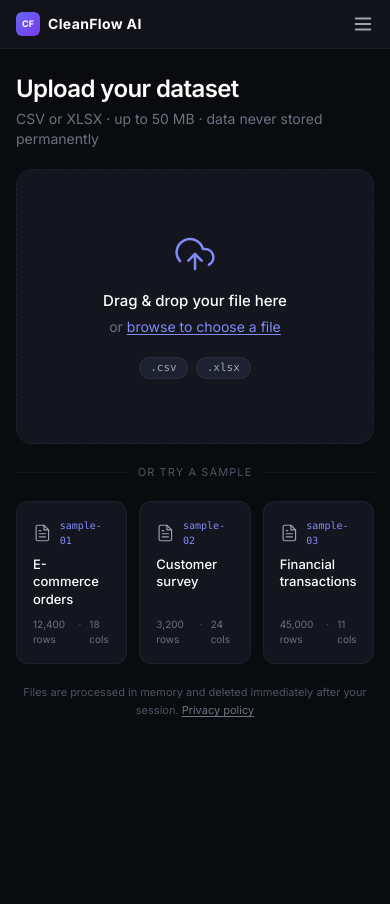
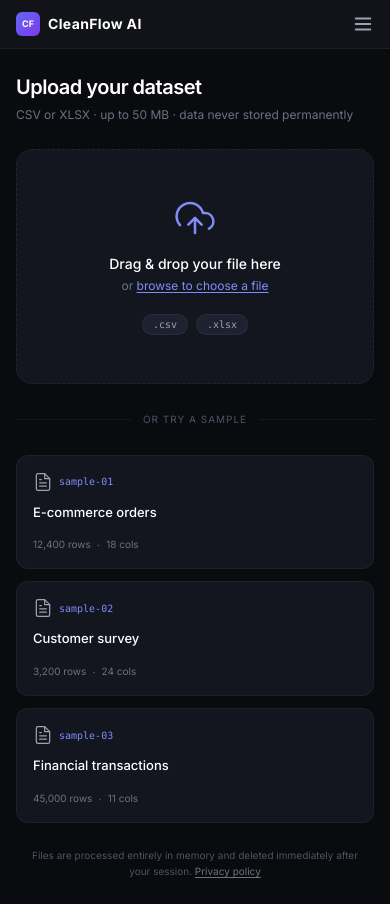
Before and after one commit to konainfatima28/CleanFlow-AI, a React (Vite) app in the folder frontend/: page /dashboard in a window 390 px wide. Before the commit the page ends 844 px from the top, so only its background shows below. Built offline with nearby package versions, Linux system fonts and the light colour scheme.

Commit message:
Update FileUploader.tsx

```diff
--- a/frontend/src/components/FileUploader.tsx
+++ b/frontend/src/components/FileUploader.tsx
@@ -1,6 +1,7 @@
+// ────────────────────────────────────────────────────────────────────────────
 // src/components/FileUploader.tsx
-// Drop-zone for CSV / XLSX uploads with animated state transitions.
-// Requires: react-dropzone, framer-motion, lucide-react
+// Drop-zone for uploads with animated state transitions — FULLY RESPONSIVE VERSION
+// ─────────────────────────────────────────────────────────────────────────────
 
 import { useCallback, useState } from "react"
 import { useDropzone } from "react-dropzone"
@@ -73,7 +74,6 @@ const SAMPLES = [
   { label: "Financial transactions", rows: "45,000 rows", cols: "11 cols" },
 ]
 
-// ─── Particle burst (decorative only) ────────────────────────────────────────
 const PARTICLES = Array.from({ length: 8 }, (_, i) => ({
   id: i,
   angle: (i / 8) * 360,
@@ -87,7 +87,6 @@ export default function FileUploader({ onUpload, loading }: Props) {
   const [errorMsg, setErrorMsg] = useState<string>("")
   const [progress, setProgress] = useState(0)
 
-  // Simulate upload progress bar while real request runs
   const startFakeProgress = () => {
     setProgress(0)
     const id = setInterval(() => {
@@ -138,7 +137,7 @@ export default function FileUploader({ onUpload, loading }: Props) {
     maxSize: 50 * 1024 * 1024,
     multiple: false,
     disabled: loading || dropState === "uploading",
-  });
+  })
 
   const reset = () => {
     setDropState("idle")
@@ -147,10 +146,8 @@ export default function FileUploader({ onUpload, loading }: Props) {
     setProgress(0)
   }
 
-  // Derive active hover state from both dropzone and manual tracking
   const isHovering = isDragActive || dropState === "hover"
 
-  // ── Border / glow colour by state ──────────────────────────────────────────
   const borderColor =
     dropState === "success" ? "rgba(74,222,128,0.6)"
     : dropState === "error"   ? "rgba(248,113,113,0.6)"
@@ -164,14 +161,14 @@ export default function FileUploader({ onUpload, loading }: Props) {
     : "none"
 
   return (
-    <div className="w-full max-w-2xl mx-auto space-y-5">
+    <div className="w-full max-w-2xl mx-auto space-y-6 min-w-0">
 
       {/* ── Header ── */}
       <div className="space-y-1">
-        <h2 className="text-2xl font-semibold tracking-tight text-white">
+        <h2 className="text-xl sm:text-2xl font-semibold tracking-tight text-white">
           Upload your dataset
         </h2>
-        <p className="text-sm text-gray-500">
+        <p className="text-xs sm:text-sm text-gray-500 leading-relaxed">
           CSV or XLSX · up to 50 MB · data never stored permanently
         </p>
       </div>
@@ -184,7 +181,7 @@ export default function FileUploader({ onUpload, loading }: Props) {
         animate={{ borderColor, boxShadow: glowColor }}
         transition={{ duration: 0.25 }}
         style={{ border: "1.5px dashed", borderColor, boxShadow: glowColor }}
-        className="relative rounded-2xl bg-[#13151f] cursor-pointer overflow-hidden select-none"
+        className="relative rounded-2xl bg-[#13151f] cursor-pointer overflow-hidden select-none w-full min-w-0"
       >
         <input {...getInputProps()} />
 
@@ -209,9 +206,8 @@ export default function FileUploader({ onUpload, loading }: Props) {
             <motion.div
               key="idle"
               initial={{ opacity: 0, y: 6 }} animate={{ opacity: 1, y: 0 }} exit={{ opacity: 0, y: -6 }}
-              className="flex flex-col items-center justify-center gap-4 py-16 px-8 text-center"
+              className="flex flex-col items-center justify-center gap-4 py-12 sm:py-16 px-4 sm:px-8 text-center"
             >
-              {/* Icon */}
               <motion.div
                 animate={isHovering ? { y: -5, scale: 1.08 } : { y: 0, scale: 1 }}
                 transition={{ type: "spring", stiffness: 300, damping: 22 }}
@@ -220,12 +216,11 @@ export default function FileUploader({ onUpload, loading }: Props) {
                 <UploadCloud />
               </motion.div>
 
-              {/* Text */}
               <div className="space-y-1">
-                <p className="text-[15px] font-medium text-white">
+                <p className="text-sm sm:text-[15px] font-medium text-white px-2">
                   {isHovering ? "Release to upload" : "Drag & drop your file here"}
                 </p>
-                <p className="text-sm text-gray-500">
+                <p className="text-xs sm:text-sm text-gray-500">
                   or{" "}
                   <span className="text-indigo-400 underline underline-offset-2 cursor-pointer">
                     browse to choose a file
@@ -233,13 +228,11 @@ export default function FileUploader({ onUpload, loading }: Props) {
                 </p>
               </div>
 
-              {/* Accepted formats */}
               <div className="flex gap-2 mt-1">
                 {["CSV", "XLSX"].map(fmt => (
                   <span
                     key={fmt}
-                    className="px-2.5 py-0.5 rounded-full text-[11px] font-mono font-medium
-                      bg-[#1e2130] text-gray-400 border border-white/5"
+                    className="px-2.5 py-0.5 rounded-full text-[10px] sm:text-[11px] font-mono font-medium bg-[#1e2130] text-gray-400 border border-white/5"
                   >
                     .{fmt.toLowerCase()}
                   </span>
@@ -253,9 +246,8 @@ export default function FileUploader({ onUpload, loading }: Props) {
             <motion.div
               key="uploading"
               initial={{ opacity: 0 }} animate={{ opacity: 1 }} exit={{ opacity: 0 }}
-              className="flex flex-col items-center justify-center gap-5 py-16 px-8 text-center"
+              className="flex flex-col items-center justify-center gap-5 py-12 sm:py-16 px-4 sm:px-8 text-center"
             >
-              {/* Spinner */}
               <div className="relative w-12 h-12">
                 <motion.div
                   animate={{ rotate: 360 }}
@@ -265,22 +257,21 @@ export default function FileUploader({ onUpload, loading }: Props) {
                 <div className="absolute inset-2 rounded-full bg-indigo-500/10" />
               </div>
 
-              <div className="space-y-0.5">
-                <p className="text-sm font-medium text-white">
+              <div className="space-y-1 w-full max-w-xs sm:max-w-md mx-auto">
+                <p className="text-xs sm:text-sm font-medium text-white truncate px-4">
                   Uploading {selectedFile?.name}
                 </p>
-                <p className="text-xs text-gray-500">{formatBytes(selectedFile?.size ?? 0)}</p>
+                <p className="text-[11px] sm:text-xs text-gray-500">{formatBytes(selectedFile?.size ?? 0)}</p>
               </div>
 
-              {/* Progress bar */}
-              <div className="w-64 h-1 bg-white/5 rounded-full overflow-hidden">
+              <div className="w-48 sm:w-64 h-1 bg-white/5 rounded-full overflow-hidden">
                 <motion.div
                   className="h-full bg-gradient-to-r from-indigo-500 to-violet-500 rounded-full"
                   style={{ width: `${progress}%` }}
                   transition={{ duration: 0.15 }}
                 />
               </div>
-              <p className="text-[11px] text-gray-600">{Math.round(progress)}%</p>
+              <p className="text-[10px] sm:text-[11px] text-gray-600">{Math.round(progress)}%</p>
             </motion.div>
           )}
 
@@ -288,11 +279,9 @@ export default function FileUploader({ onUpload, loading }: Props) {
           {dropState === "success" && (
             <motion.div
               key="success"
-              initial={{ opacity: 0, scale: 0.97 }} animate={{ opacity: 1, scale: 1 }}
-              exit={{ opacity: 0 }}
-              className="flex flex-col items-center justify-center gap-4 py-16 px-8 text-center"
+              initial={{ opacity: 0, scale: 0.97 }} animate={{ opacity: 1, scale: 1 }} exit={{ opacity: 0 }}
+              className="flex flex-col items-center justify-center gap-4 py-12 sm:py-16 px-4 sm:px-8 text-center"
             >
-              {/* Particle burst */}
               <div className="relative w-12 h-12 flex items-center justify-center">
                 {PARTICLES.map(p => (
                   <motion.div
@@ -315,16 +304,16 @@ export default function FileUploader({ onUpload, loading }: Props) {
                 </motion.div>
               </div>
 
-              <div className="space-y-0.5">
-                <p className="text-sm font-medium text-white">Upload complete</p>
-                <p className="text-xs text-gray-500">
+              <div className="space-y-1 w-full max-w-xs sm:max-w-md mx-auto">
+                <p className="text-xs sm:text-sm font-medium text-white">Upload complete</p>
+                <p className="text-[11px] sm:text-xs text-gray-500 truncate px-4">
                   {selectedFile?.name} · {formatBytes(selectedFile?.size ?? 0)}
                 </p>
               </div>
 
               <button
                 onClick={e => { e.stopPropagation(); reset() }}
-                className="text-xs text-indigo-400 hover:text-indigo-300 underline underline-offset-2 transition-colors"
+                className="text-xs text-indigo-400 hover:text-indigo-300 underline underline-offset-2 transition-colors focus:outline-none"
               >
                 Upload a different file
               </button>
@@ -335,23 +324,19 @@ export default function FileUploader({ onUpload, loading }: Props) {
           {dropState === "error" && (
             <motion.div
               key="error"
-              initial={{ opacity: 0, x: -4 }} animate={{ opacity: 1, x: 0 }}
-              exit={{ opacity: 0 }}
-              className="flex flex-col items-center justify-center gap-4 py-16 px-8 text-center"
+              initial={{ opacity: 0, x: -4 }} animate={{ opacity: 1, x: 0 }} exit={{ opacity: 0 }}
+              className="flex flex-col items-center justify-center gap-4 py-12 sm:py-16 px-4 sm:px-8 text-center"
             >
-              <motion.div
-                animate={{ x: [0, -6, 6, -4, 4, 0] }}
-                transition={{ duration: 0.45 }}
-              >
+              <motion.div animate={{ x: [0, -6, 6, -4, 4, 0] }} transition={{ duration: 0.45 }}>
                 <AlertCircle />
               </motion.div>
               <div className="space-y-1">
-                <p className="text-sm font-medium text-red-400">Upload failed</p>
-                <p className="text-xs text-gray-500 max-w-xs">{errorMsg}</p>
+                <p className="text-xs sm:text-sm font-medium text-red-400">Upload failed</p>
+                <p className="text-[11px] sm:text-xs text-gray-500 max-w-xs px-2">{errorMsg}</p>
               </div>
               <button
                 onClick={e => { e.stopPropagation(); reset() }}
-                className="text-xs text-indigo-400 hover:text-indigo-300 underline underline-offset-2 transition-colors"
+                className="text-xs text-indigo-400 hover:text-indigo-300 underline underline-offset-2 transition-colors focus:outline-none"
               >
                 Try again
               </button>
@@ -361,53 +346,52 @@ export default function FileUploader({ onUpload, loading }: Props) {
       </motion.div>
 
       {/* ── Divider ── */}
-      <div className="flex items-center gap-3">
+      <div className="flex items-center gap-3 py-1">
         <div className="flex-1 h-px bg-white/5" />
-        <span className="text-[11px] text-gray-600 uppercase tracking-widest">or try a sample</span>
+        <span className="text-[10px] sm:text-[11px] text-gray-600 uppercase tracking-widest whitespace-nowrap">or try a sample</span>
         <div className="flex-1 h-px bg-white/5" />
       </div>
 
       {/* ── Sample datasets ── */}
-      <div className="grid grid-cols-3 gap-3">
+      <div className="grid grid-cols-1 sm:grid-cols-3 gap-3">
         {SAMPLES.map((s, i) => (
           <motion.button
             key={s.label}
             whileHover={{ y: -2 }}
             whileTap={{ scale: 0.97 }}
-            className="group relative flex flex-col items-start gap-2 p-4 rounded-xl
-              bg-[#13151f] border border-white/5 hover:border-indigo-500/30
-              transition-colors text-left"
+            className="group relative flex flex-col items-start gap-2 p-4 rounded-xl bg-[#13151f] border border-white/5 hover:border-indigo-500/30 transition-colors text-left w-full min-w-0 focus:outline-none"
           >
-            {/* Glow on hover */}
-            <div className="absolute inset-0 rounded-xl bg-indigo-500/0 group-hover:bg-indigo-500/[0.04] transition-colors" />
+            <div className="absolute inset-0 rounded-xl bg-indigo-500/0 group-hover:bg-indigo-500/[0.04] transition-colors pointer-events-none" />
 
-            <div className="flex items-center gap-2 text-gray-400">
-              <FileText />
-              <span className="text-[10px] text-indigo-400 font-mono">
-                sample-{String(i + 1).padStart(2, "0")}
+            <div className="flex items-center justify-between w-full gap-2 text-gray-400">
+              <div className="flex items-center gap-1.5 shrink-0">
+                <FileText />
+                <span className="text-[10px] text-indigo-400 font-mono">
+                  sample-{String(i + 1).padStart(2, "0")}
+                </span>
+              </div>
+              <span className="flex items-center gap-1 text-[10px] text-indigo-400 opacity-0 group-hover:opacity-100 transition-opacity shrink-0">
+                <Sparkles />
+                Load
               </span>
             </div>
 
-            <p className="text-[13px] font-medium text-white leading-snug">{s.label}</p>
+            <p className="text-[13px] font-medium text-white leading-snug truncate w-full mt-1" title={s.label}>
+              {s.label}
+            </p>
 
-            <div className="flex gap-2 mt-auto">
-              <span className="text-[10px] text-gray-500">{s.rows}</span>
-              <span className="text-[10px] text-gray-600">·</span>
-              <span className="text-[10px] text-gray-500">{s.cols}</span>
+            <div className="flex flex-wrap items-center gap-x-1.5 gap-y-0.5 mt-2 w-full">
+              <span className="text-[10px] text-gray-500 whitespace-nowrap">{s.rows}</span>
+              <span className="text-[10px] text-gray-600 font-bold leading-none">·</span>
+              <span className="text-[10px] text-gray-500 whitespace-nowrap">{s.cols}</span>
             </div>
-
-            <span className="absolute top-3 right-3 flex items-center gap-1
-              text-[10px] text-indigo-400 opacity-0 group-hover:opacity-100 transition-opacity">
-              <Sparkles />
-              Load
-            </span>
           </motion.button>
         ))}
       </div>
 
       {/* ── Privacy note ── */}
-      <p className="text-center text-[11px] text-gray-600 leading-relaxed">
-        Files are processed in memory and deleted immediately after your session.{" "}
+      <p className="text-center text-[10px] sm:text-[11px] text-gray-600 leading-relaxed px-4">
+        Files are processed entirely in memory and deleted immediately after your session.{" "}
         <span className="text-gray-500 underline underline-offset-2 cursor-pointer hover:text-gray-400 transition-colors">
           Privacy policy
         </span>
```
